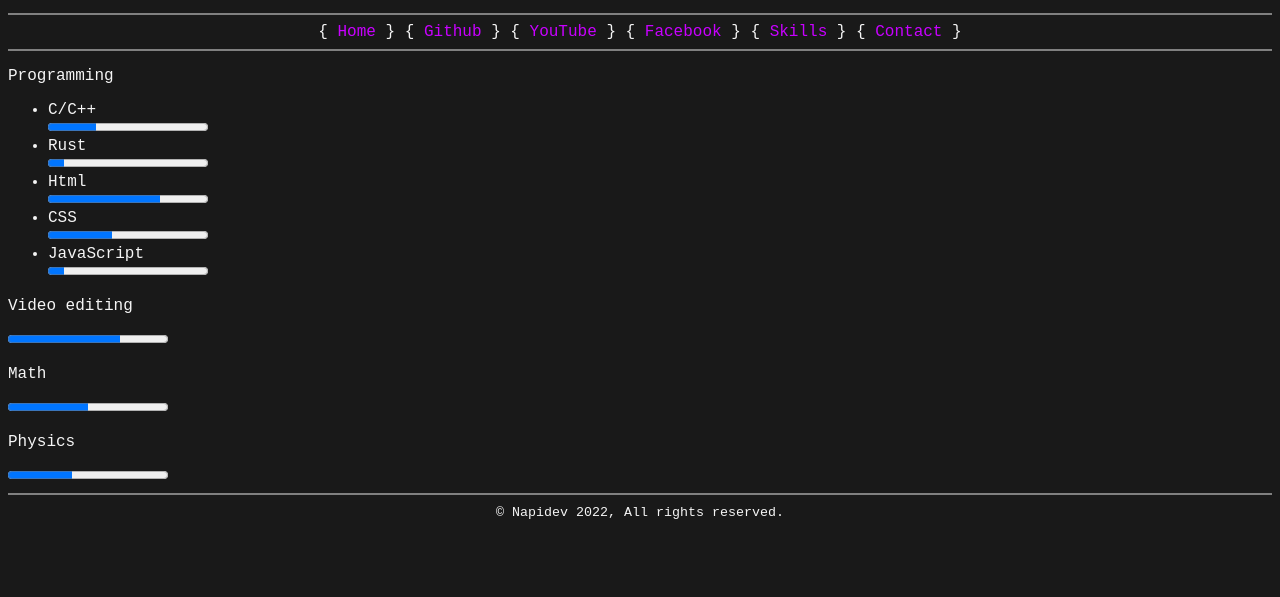
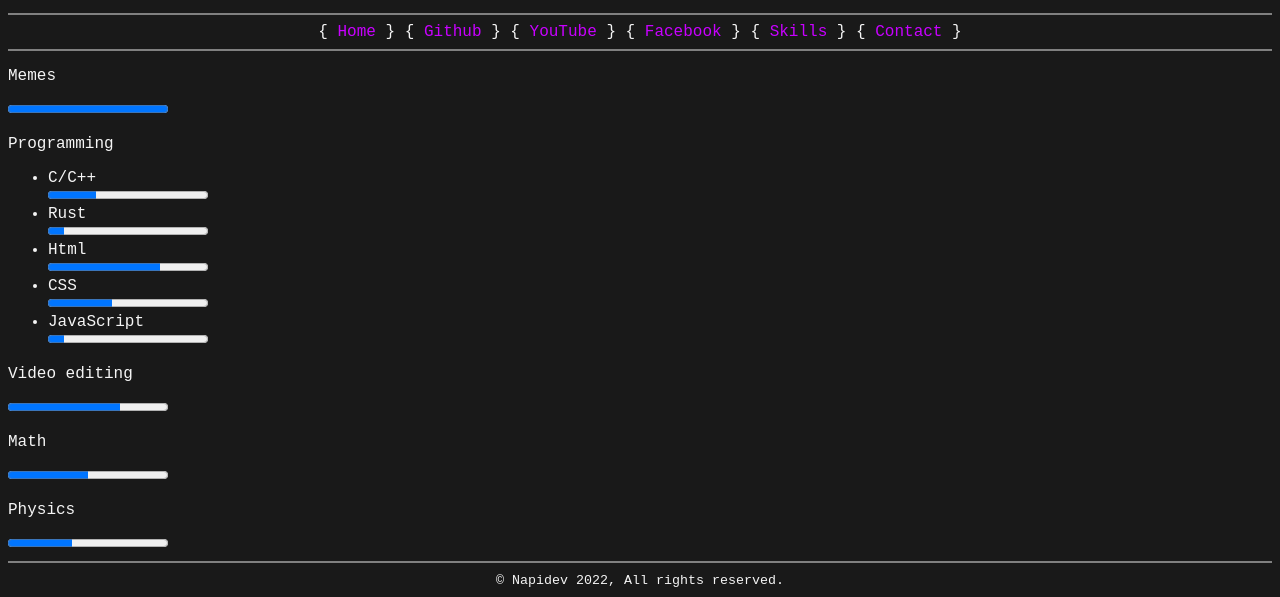
Before and after one commit to napidev/napi.github.io, a plain HTML site: page index.html in a window 1280 px wide. Both pictures are taken after a click on the link "Skills". Shown: the part 348-945 px from the top of the page. Before the commit the page ends 877 px from the top, so only its background shows below. Drawn offline with Linux system fonts and the light colour scheme.

Commit message:
Update index.html

```diff
--- a/index.html
+++ b/index.html
@@ -34,6 +34,7 @@
             <p>16/06/2022</br>Finally this page is working, I'll put important updates here.</p>
         </div>
         <div id="skills" class="content-hidden">
+        <p>Memes</p><progress max="100" value="100"></progress>
         <p>Programming</p>
             <ul>
                 <li>C/C++</li><progress max="100" value="30"></progress>
```
